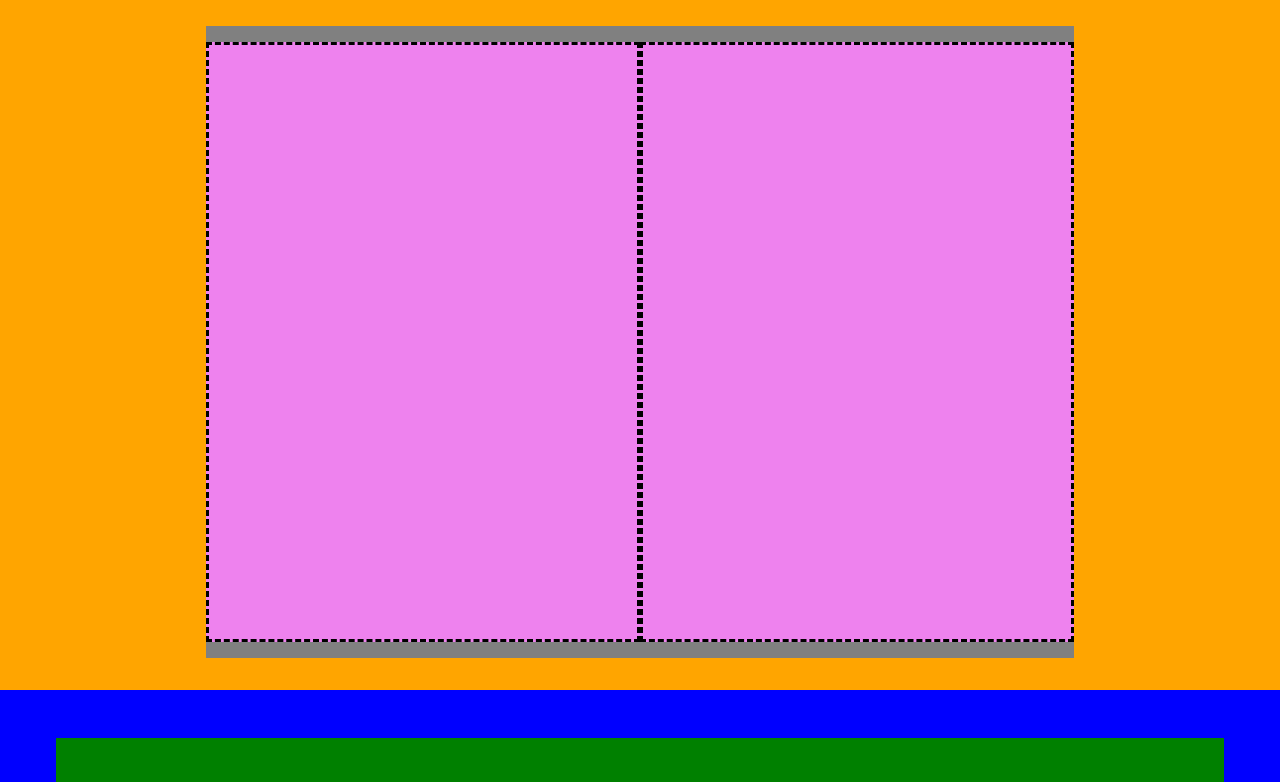
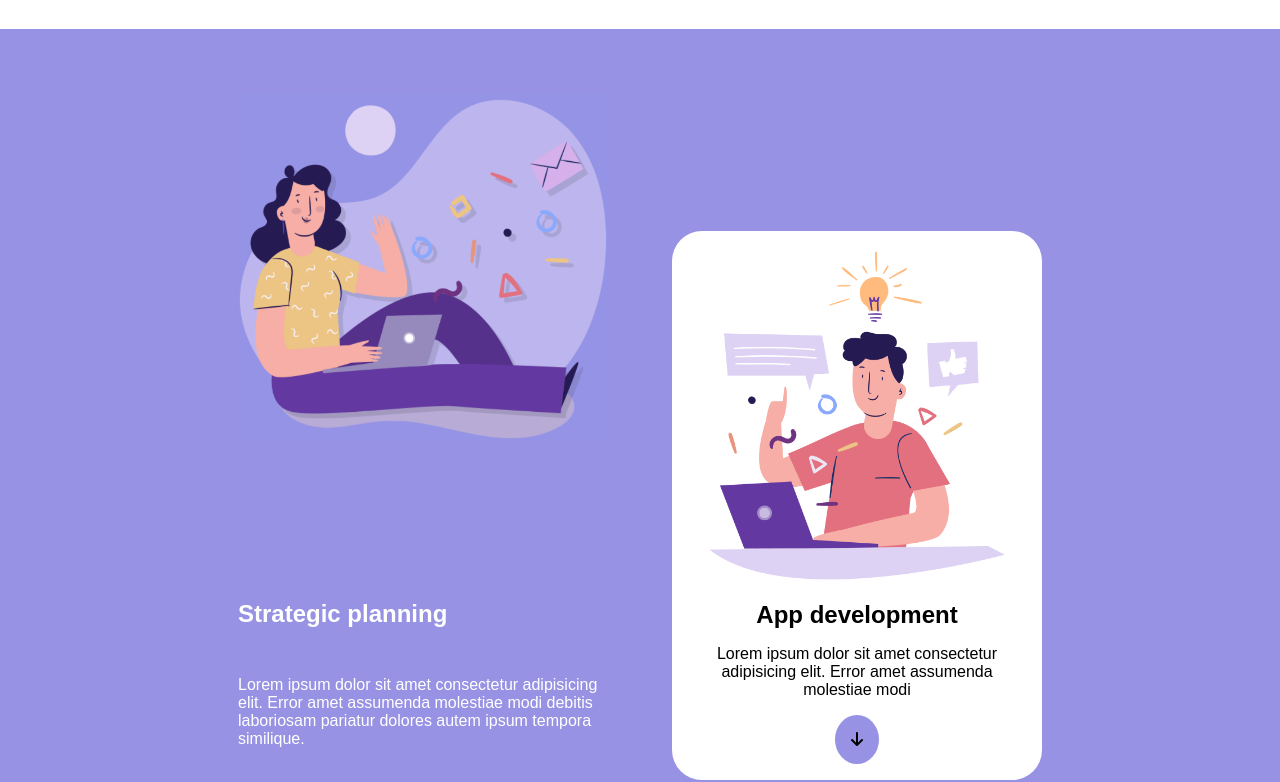
Before and after one commit to GabrieleRizzo19/htmlcss-responsive-layout, a plain HTML site: page index.html in a window 1280 px wide. Shown: the part 828-1610 px from the top of the page. Drawn offline with Linux system fonts and the light colour scheme.

Commit message:
feat(html,css): add planning section content

```diff
--- a/css/style.css
+++ b/css/style.css
@@ -145,9 +145,13 @@ header nav #hamburger-menu{
 }
 
 #demo-card img{
-    width: 100%;
+    width: 80%;
     display: block;
     transition: 0.3s;
+}
+
+#demo-card > div:last-child{
+    align-items: flex-end;
 }
 
 .hero-card-top-icon{
@@ -155,21 +159,21 @@ header nav #hamburger-menu{
     font-size: 6rem;
 }
 
-@media screen and (min-width: 400px){
+@media screen and (min-width: 400px) and (max-width:499px){
 
     #demo-card img{
         width: 75%;
     }
 }
 
-@media screen and (min-width: 500px) and (max-width:991px) {
+@media screen and (min-width: 500px) and (max-width:699px) {
 
     #demo-card img{
         width: 60%;
     }
 }
 
-@media screen and (min-width: 500px) {
+@media screen and (min-width: 700px) and (max-width:991px) {
 
     #demo-card img{
         width: 50%;
@@ -200,6 +204,7 @@ header nav #hamburger-menu{
 
 #planning{
     padding: 2em 0;
+    background-color: var(--secondary-col);
 }
 
 #planning .container{
@@ -209,16 +214,58 @@ header nav #hamburger-menu{
 #planning .col{
     width: 100%;
     padding: 1em 0;
+    color: white;
 }
 
-#planning .col div{
-    border: 3px dashed black;
+#planning .card{
+    border-radius: 30px;
+    color: black;
+    background-color: white;
+    text-align: center;
+    padding: 1em;
+}
+
+#planning .card a{
+    padding: 1rem;
+    aspect-ratio: 1 / 1;
+    border-radius: 50%;
+    background-color: var(--secondary-col);
+}
+
+#planning img{
+    width: 100%;
+    display: block;
+}
+
+#planning .col:first-child img, #planning .col:first-child h2 , #planning .col:first-child p{
+    margin-bottom: 2rem;
+}
+#planning .card img, #planning .card h2{
+    margin-bottom: 1rem;
+}
+
+#planning .card p{
+    margin-bottom: 2rem;
 }
 
 @media screen and (min-width: 992px) {
 
     #planning .col{
         width: 50%;
+        padding: 2em;
+        align-items: flex-end;
+    }
+
+    #planning .col:first-child img{
+        margin-bottom: 10rem;
+    }
+
+    #planning .col:first-child h2 {
+        margin-bottom: 3rem;
+    }
+
+    #planning .card{
+        height: 80%;
     }
 }
 
--- a/index.html
+++ b/index.html
@@ -107,17 +107,28 @@
             </section>
 
             <!-- Planning and development section -->
-            <section id="planning" class="bg-orange">
+            <section id="planning">
                 <div class="flex flex-wrap container margin-zero-auto">
 
-                    <div class="col min-height600 bg-grey">
-                        <div class=" min-height600 bg-violet">
-
+                    <div class="col flex">
+                        <div>
+                            <img src="./img/planning1.png" alt="Planning image 1">
+                            <h2>Strategic planning</h2>
+                            <p>
+                                Lorem ipsum dolor sit amet consectetur adipisicing elit. Error amet assumenda molestiae modi debitis laboriosam pariatur dolores autem ipsum tempora similique.
+                            </p>
                         </div>
                     </div>
 
-                    <div class="col min-height600 bg-grey">
-                        <div class="card min-height600 bg-violet">
+                    <div class="col flex">
+                        <div class="card">
+                            <img src="./img/planning2.png" alt="Planning image 2">
+                            <h2>App development</h2>
+                            <p>
+                                Lorem ipsum dolor sit amet consectetur adipisicing elit. Error amet assumenda molestiae modi
+                            </p>
+
+                            <a href="#"><i class="fa-solid fa-arrow-down"></i></a>
 
                         </div>
                     </div>
```
Also changed, not shown: img/planning1.png (added), img/planning2.png (added).
